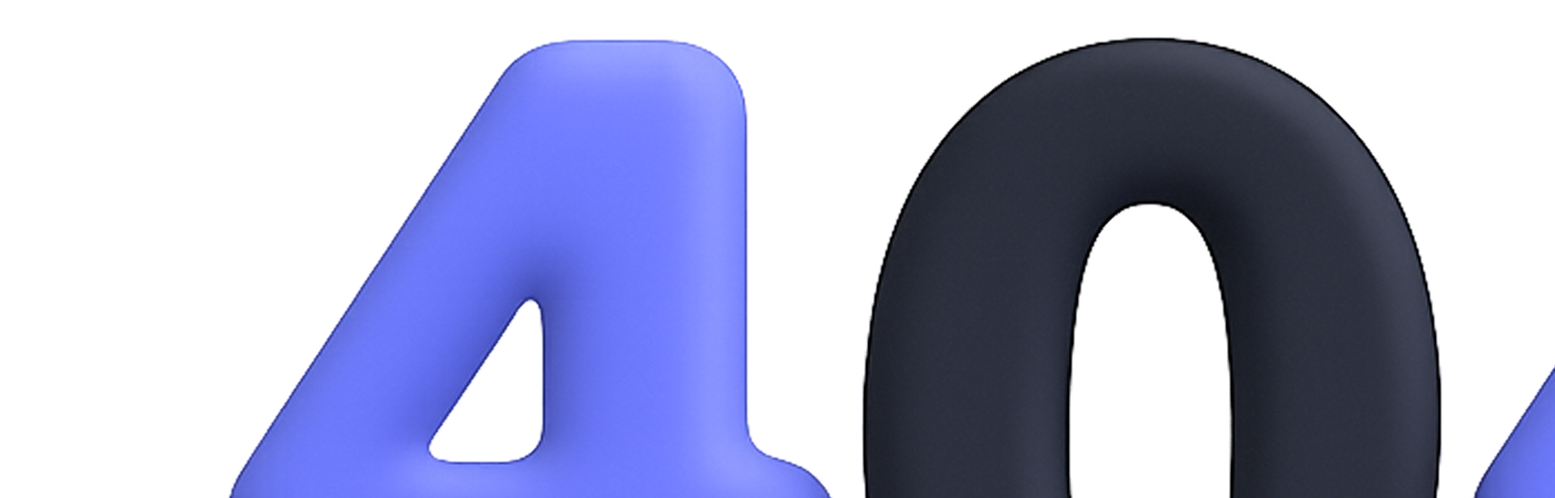
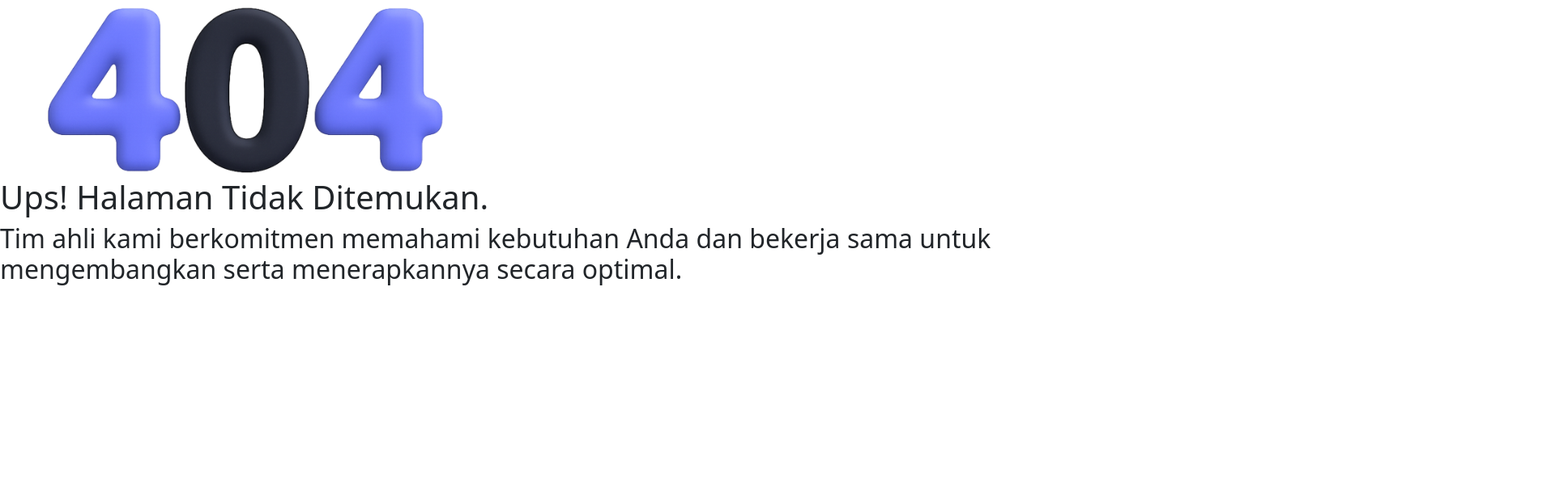
Before and after one commit to Digiforensics-AI/DigiForensics_Frontend, a React (Vite) app: page /errorcustom in a window 1280 px wide. Shown: the top 616 px of the page at 81% size, 1920 px wide, since content can reach past the window. Built offline with nearby package versions, Linux system fonts and the light colour scheme.

Commit message:
edit errorpage

```diff
--- a/src/pages/errorcustom/components/Image.jsx
+++ b/src/pages/errorcustom/components/Image.jsx
@@ -1,9 +1,9 @@
 import React from 'react'
 
-export default function Image({src, alt}) {
+export default function Image({src, alt, width, height}) {
   return (
     <>
-     <img src={src} alt={alt} />
+     <img src={src} alt={alt} width={width} height={height} />
     </>
   )
 }
```
